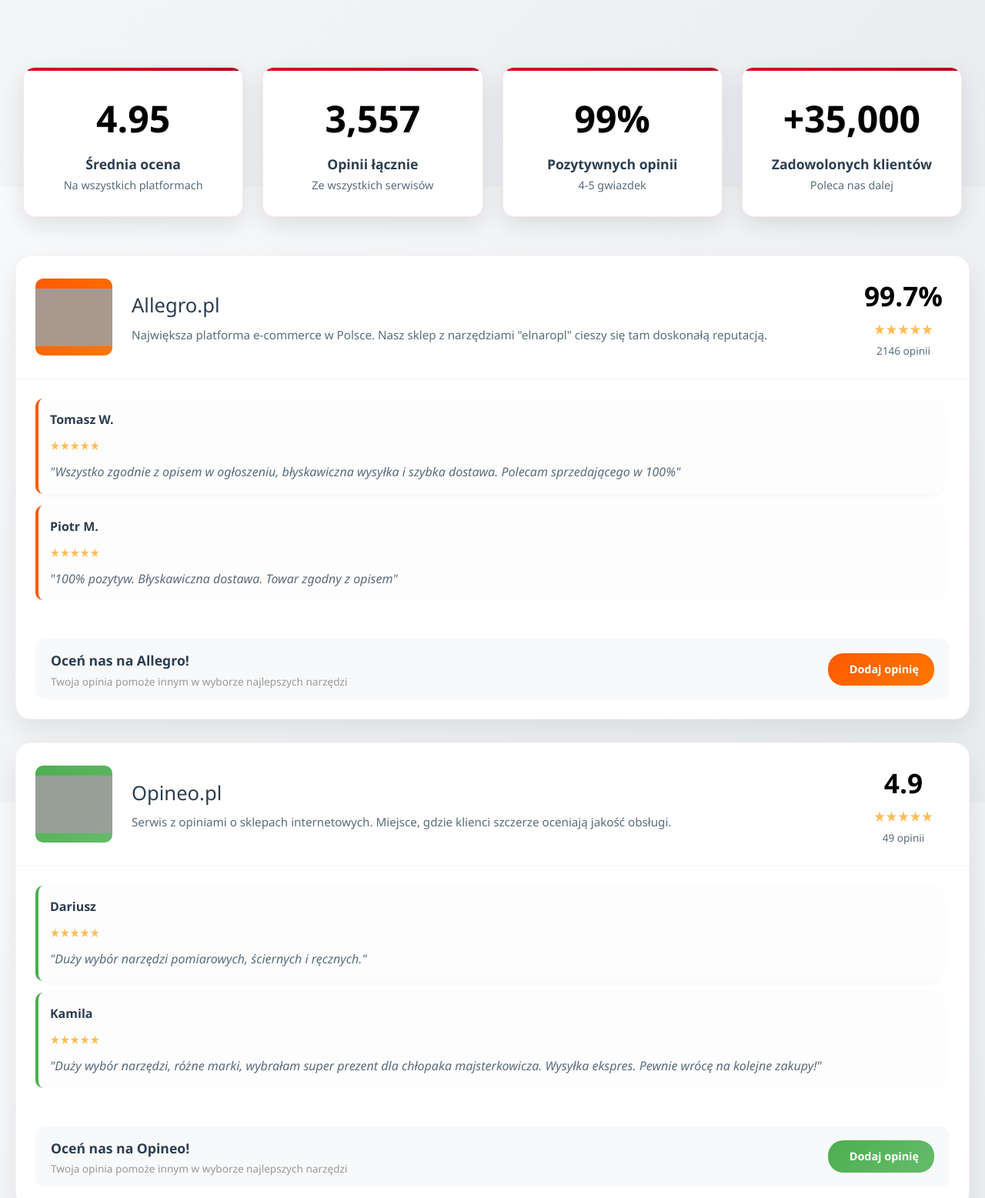
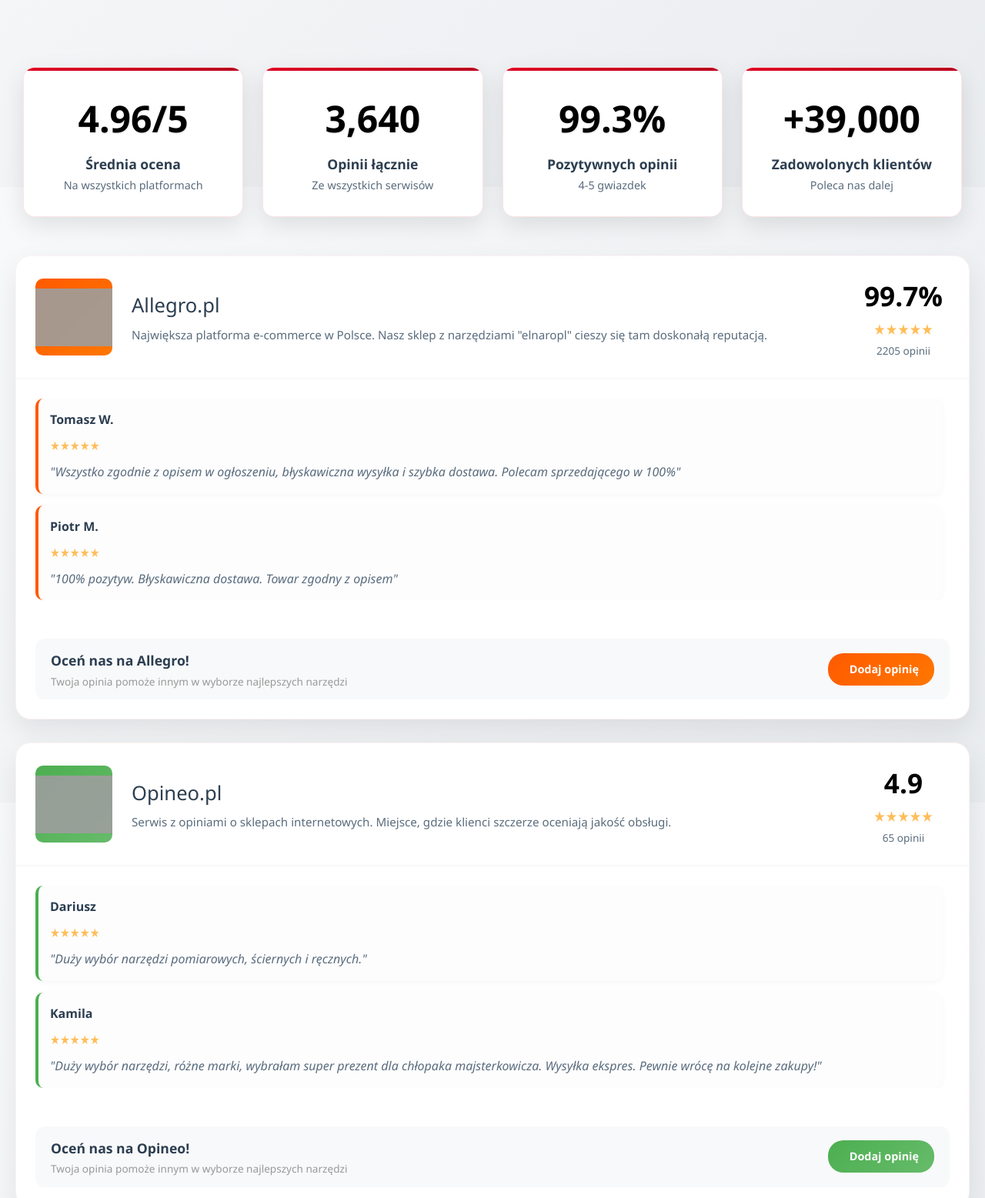
Before and after one commit to sklepelnaro/landingpage-opinie, a plain HTML site: page index.html in a window 1280 px wide. Shown: the part 557-2114 px from the top of the page at 77% size. Drawn offline with nearby package versions, Linux system fonts and the light colour scheme; grey boxes are pictures that could not be loaded.

Commit message:
Update index.html

```diff
--- a/index.html
+++ b/index.html
@@ -455,7 +455,7 @@
    <div class="stats-overview">
     <div class="stat-card">
      <div class="stat-number">
-      4.95
+      4.96/5
      </div>
      <div class="stat-label">
       Średnia ocena
@@ -466,7 +466,7 @@
     </div>
     <div class="stat-card">
      <div class="stat-number">
-      3,557
+      3,640
      </div>
      <div class="stat-label">
       Opinii łącznie
@@ -477,7 +477,7 @@
     </div>
     <div class="stat-card">
      <div class="stat-number">
-      99%
+      99.3%
      </div>
      <div class="stat-label">
       Pozytywnych opinii
@@ -488,7 +488,7 @@
     </div>
     <div class="stat-card">
      <div class="stat-number">
-     +35,000
+     +39,000
      </div>
      <div class="stat-label">
       Zadowolonych klientów
@@ -519,7 +519,7 @@
        ★★★★★
       </div>
       <div class="rating-count">
-       2146 opinii
+       2205 opinii
       </div>
      </div>
     </div>
@@ -581,7 +581,7 @@
        ★★★★★
       </div>
       <div class="rating-count">
-       49 opinii
+       65 opinii
       </div>
      </div>
     </div>
@@ -643,7 +643,7 @@
        ★★★★★
       </div>
       <div class="rating-count">
-       1201 opinii
+       1202 opinii
       </div>
      </div>
     </div>
@@ -699,13 +699,13 @@
      </div>
      <div class="rating-section">
       <div class="rating-score">
-       98.6%
+       98.7%
       </div>
       <div class="rating-stars">
        ★★★★★
       </div>
       <div class="rating-count">
-       159 opinie
+       166 opinie
       </div>
      </div>
     </div>
```
